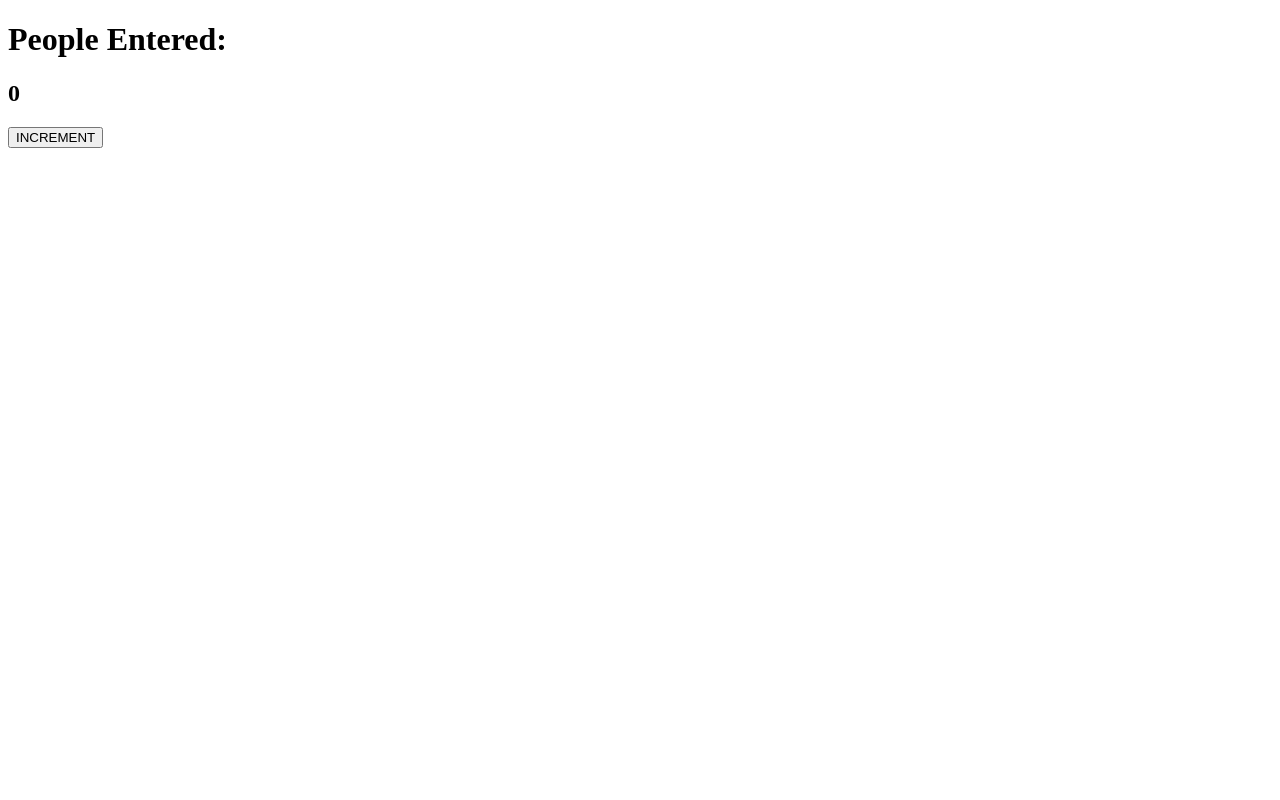
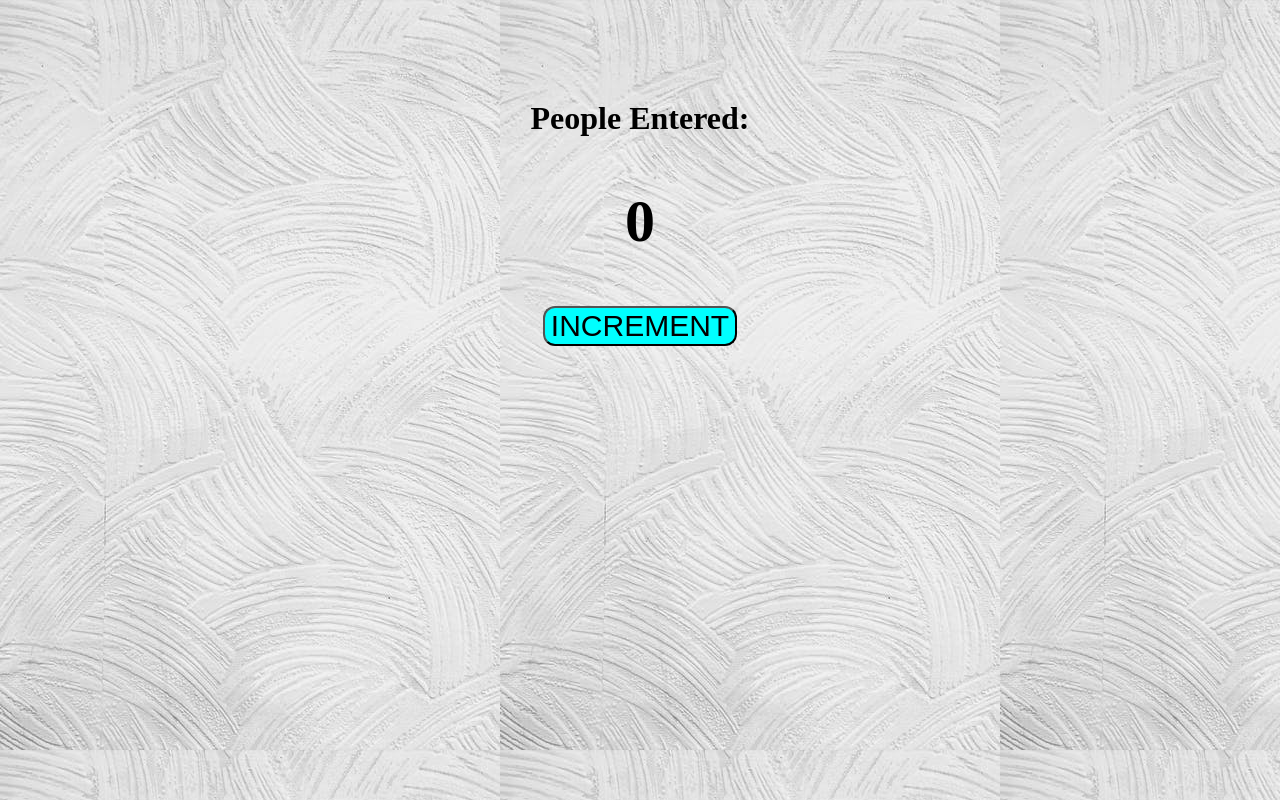
Before and after one commit to kenyan-coder/Js-Counter-App, a plain HTML site: page index.html in a window 1280 px wide. Drawn offline with Linux system fonts and the light colour scheme.

Commit message:
add styling to the page

```diff
--- a/index.css
+++ b/index.css
@@ -0,0 +1,21 @@
+body{
+    background-image: url("back-ground.jpeg");
+}
+h1{
+    text-align: center;
+    margin-top: 100px;
+}
+#count-el{
+
+    text-align: center;
+    font-size:60px;
+}
+#increment-btn {
+    background-color: aqua;
+    font-size: 30px;
+    border-radius: 12px;
+    margin: auto;
+    display: block;
+
+
+}
--- a/index.html
+++ b/index.html
@@ -1,12 +1,12 @@
-<!DOCTYPE html>
+<!DOCTYPE html >
 <html>
     <head>
-        <link rel="styleshet" href="index.css">
+        <link rel="stylesheet" href="index.css">
     </head>
     <body>
         <h1>People Entered:</h1>
         <h2 id="count-el">0</h2>
         <button id="increment-btn">INCREMENT</button>
-        <script src="index.js"></script>
+        <script src="index.js" ></script>
     </body>
 </html>
```
Also changed, not shown: back-ground.jpeg (added).
